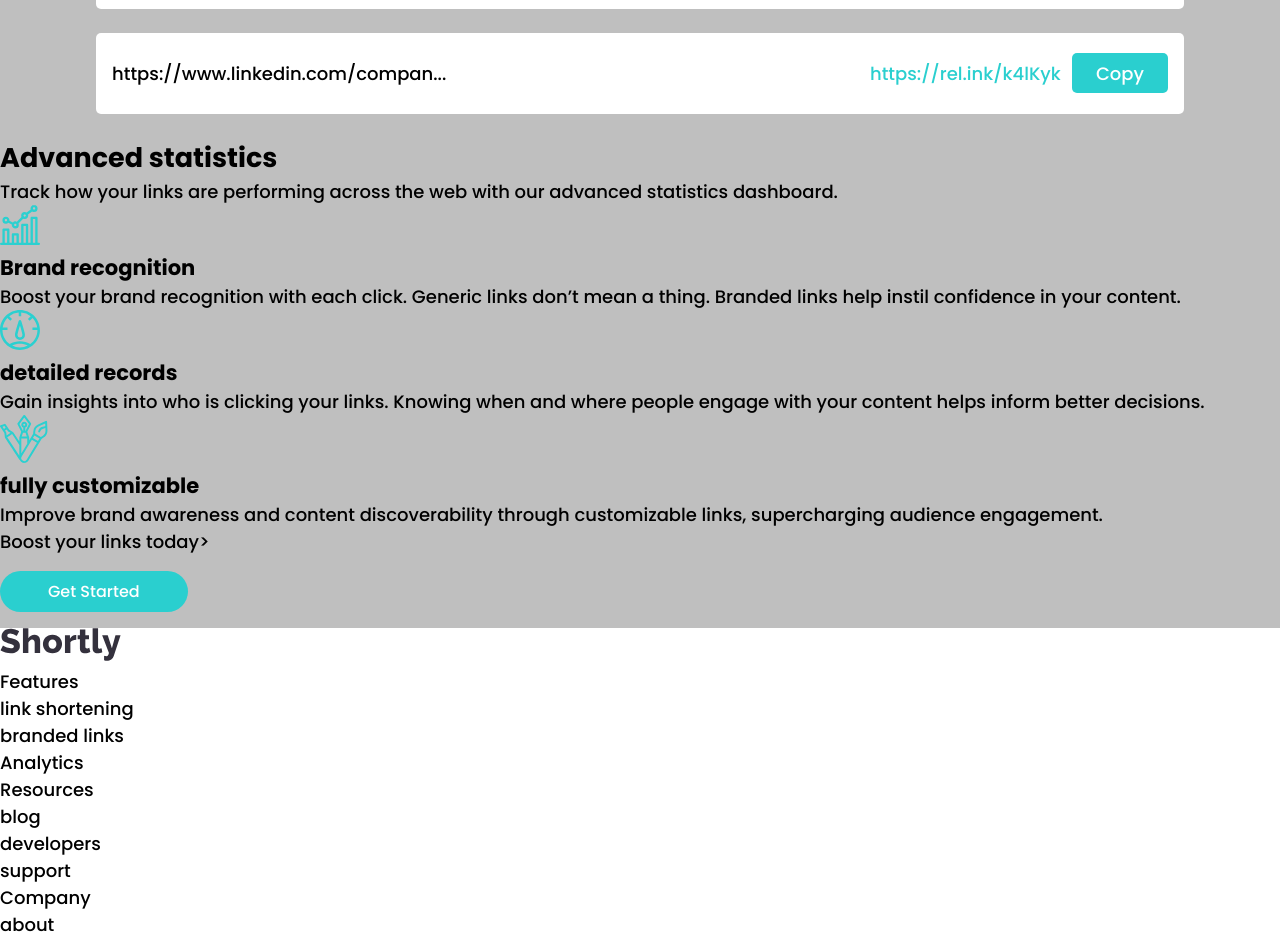
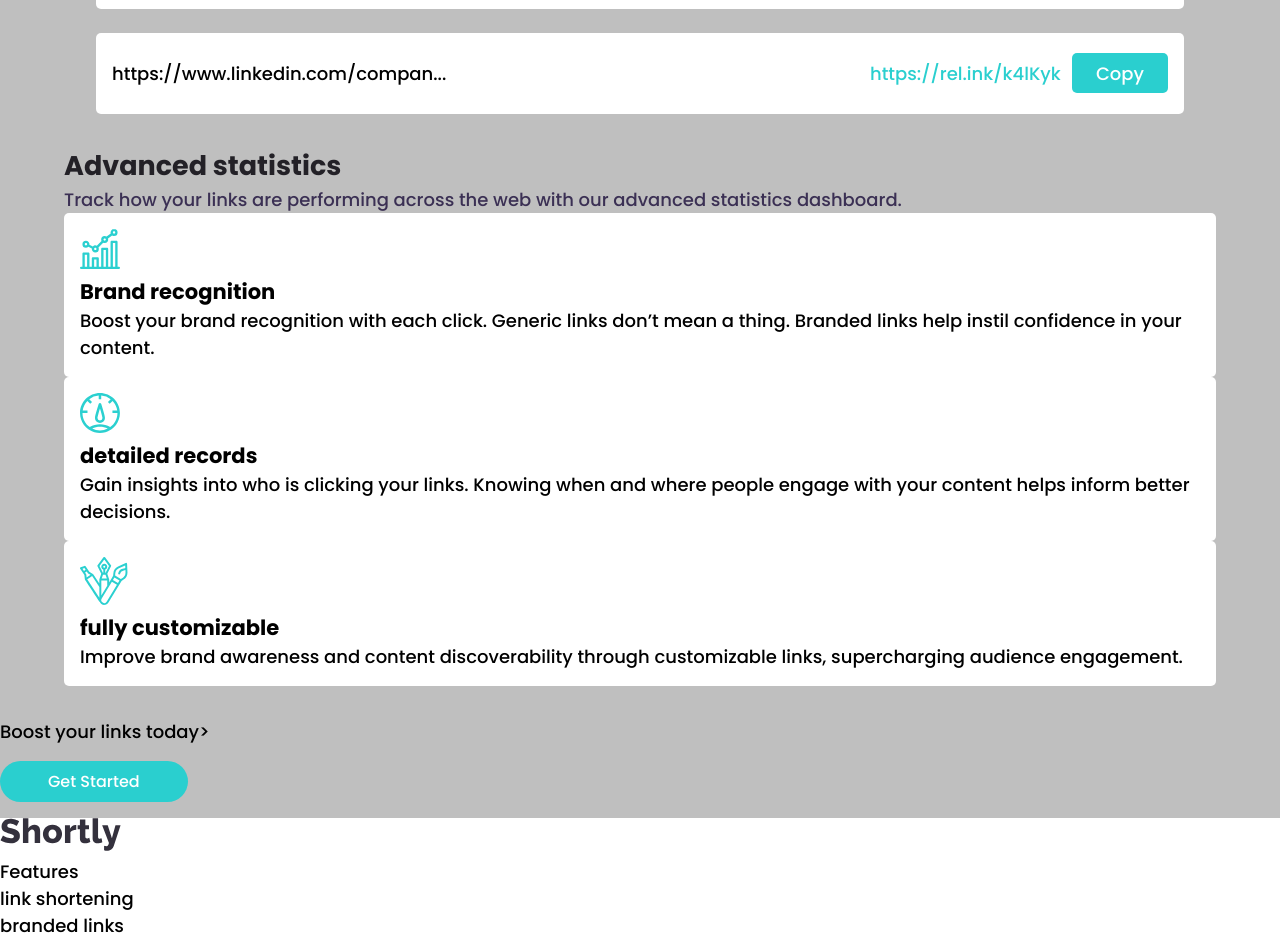
Before and after one commit to JustShuaib/url-shortening-api, a plain HTML site: page index.html in a window 1280 px wide. Shown: the part 840-1778 px from the top of the page. Drawn offline with Linux system fonts and the light colour scheme.

Commit message:
Started styling the cards

```diff
--- a/index.html
+++ b/index.html
@@ -82,14 +82,14 @@
       </div>
       <!-- End of single shortened link -->
 
-      <section>
-        <h2>Advanced statistics</h2>
-        <p>
+      <section class="section">
+        <h2 class="section__header">Advanced statistics</h2>
+        <p class="section__title">
           Track how your links are performing across the web with our advanced
           statistics dashboard.
         </p>
-        <div>
-          <section>
+        <div class="section__container">
+          <section class="card">
             <img src="./images/icon-brand-recognition.svg" alt="" />
             <h3>Brand recognition</h3>
             <p>
@@ -98,7 +98,7 @@
               content.
             </p>
           </section>
-          <section>
+          <section class="card">
             <img src="images/icon-detailed-records.svg" alt="" />
             <h3>detailed records</h3>
             <p>
@@ -107,7 +107,7 @@
               decisions.
             </p>
           </section>
-          <section>
+          <section class="card">
             <img src="images/icon-fully-customizable.svg" alt="" />
             <h3>fully customizable</h3>
             <p>
--- a/style.css
+++ b/style.css
@@ -239,3 +239,28 @@ main {
     margin-right: 0.7rem;
   }
 }
+.section {
+  width: 90%;
+  margin: 2rem auto;
+  text-align: center;
+}
+.section__header {
+  color: var(--very-dark-violet);
+}
+.section__title {
+  color: var(--grayish-violet);
+  color: var(--pry-dark-violet);
+}
+.section__container {
+  display: grid;
+}
+.card {
+  background-color: white;
+  border-radius: 5px;
+  padding: 1rem;
+}
+@media screen and (min-width: 700px) {
+  .section {
+    text-align: left;
+  }
+}
```
